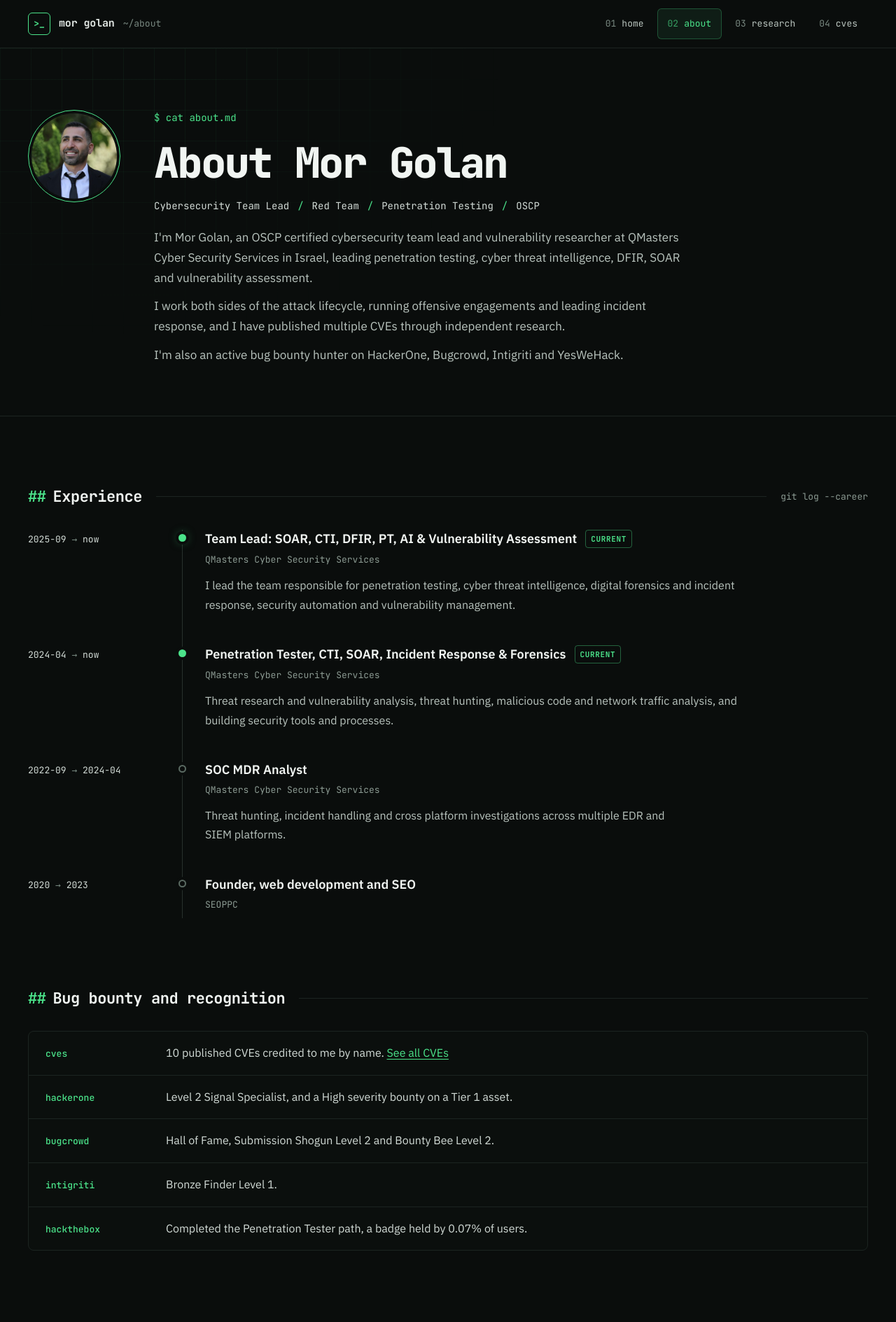
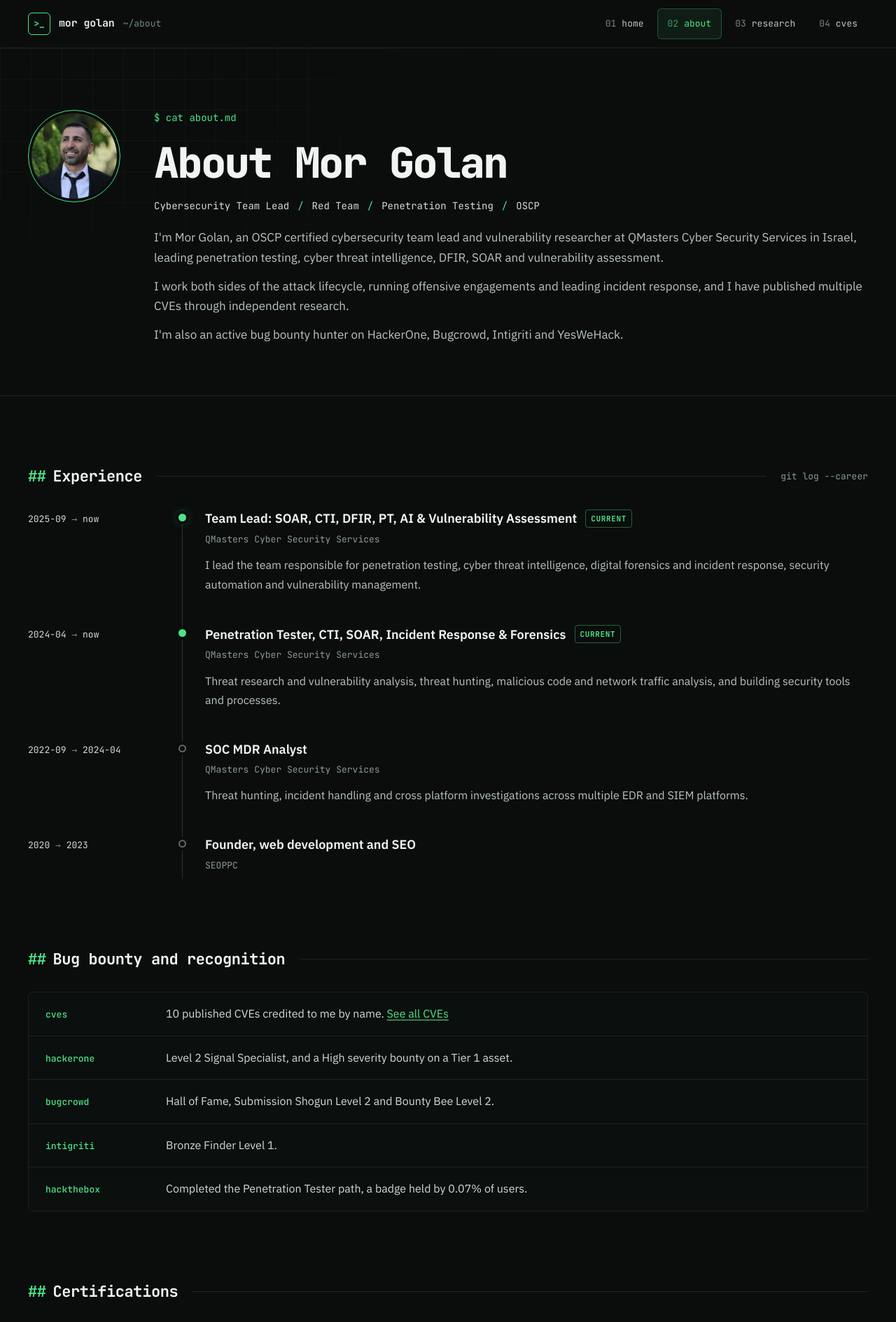
Before and after one commit to Mor-Golan/mor-golan.github.io, a Jekyll site: the page built from about/index.html, in a window 1280 px wide. Shown: the top 1889 px of the page at 70% size. Built offline with Jekyll 4.4.1, drawn with Linux system fonts in a browser that asks for light colours.

Commit message:
Let text and the profile card use the full width
Bio, ledes, excerpts and About text no longer stop at a fixed width,
and the profile.txt card is wide enough that its lines do not wrap.

```diff
--- a/_includes/intro.html
+++ b/_includes/intro.html
@@ -1,11 +1,11 @@
-{%- comment %}Role line and bio, one paragraph per sentence. Pass wide=true for the About page width.{% endcomment %}
+{%- comment %}Role line and bio, one paragraph per sentence.{% endcomment %}
 <p class="role">
   {%- assign roles = site.role | split: " | " %}
   {%- for r in roles %}
   <span>{{ r }}</span>{% unless forloop.last %}<span class="role-sep" aria-hidden="true">/</span>{% endunless %}
   {%- endfor %}
 </p>
-<div class="bio{% if include.wide %} bio-wide{% endif %}">
+<div class="bio">
   {%- assign sentences = site.bio | split: ". " %}
   {%- for s in sentences %}
   <p>{{ s }}{% unless forloop.last %}.{% endunless %}</p>
--- a/about/index.html
+++ b/about/index.html
@@ -21,7 +21,7 @@ description: About Mor Golan, cybersecurity team lead at QMasters, OSCP, penetra
     <div class="about-text">
       <p class="prompt">$ cat about.md</p>
       <h1 class="h1-page">About {{ site.name }}</h1>
-      {% include intro.html wide=true %}
+      {% include intro.html %}
     </div>
   </div>
 </section>
--- a/assets/css/style.css
+++ b/assets/css/style.css
@@ -243,7 +243,6 @@ h1 { margin: 0; color: var(--text-strong); font-family: var(--font-mono); font-w
 .h1-page { font-size: clamp(36px, 5.5vw, 60px); line-height: 1.05; letter-spacing: -0.04em; }
 
 .h1-post {
-  max-width: 1000px;
   font-size: clamp(28px, 4vw, 46px);
   line-height: 1.15;
   letter-spacing: -0.035em;
@@ -282,16 +281,14 @@ h1 { margin: 0; color: var(--text-strong); font-family: var(--font-mono); font-w
   display: flex;
   flex-direction: column;
   gap: 12px;
-  max-width: 640px;
   color: var(--text-body);
   font-size: 17px;
   line-height: 1.7;
 }
 
 .bio p { margin: 0; text-wrap: pretty; }
-.bio-wide { max-width: 760px; }
 
-.lede { max-width: 760px; margin: 0; color: var(--text-body); font-size: 18px; line-height: 1.65; text-wrap: pretty; }
+.lede { margin: 0; color: var(--text-body); font-size: 18px; line-height: 1.65; text-wrap: pretty; }
 
 .hero-facts {
   display: flex;
@@ -343,9 +340,8 @@ h1 { margin: 0; color: var(--text-strong); font-family: var(--font-mono); font-w
 .btn-primary .btn-arrow { color: inherit; }
 
 .terminal {
-  flex: 1 1 360px;
+  flex: 0 1 560px;
   min-width: 0;
-  max-width: 460px;
   overflow: hidden;
   border: 1px solid var(--line-2);
   border-radius: var(--radius-window);
@@ -605,7 +601,7 @@ h1 { margin: 0; color: var(--text-strong); font-family: var(--font-mono); font-w
 .row-date { flex: 0 0 110px; color: var(--text-muted); font-family: var(--font-mono); font-size: 13px; }
 .row-main { display: flex; flex: 1 1 480px; flex-direction: column; gap: 10px; min-width: 0; }
 .row-title { color: var(--text-strong); font-size: 17px; font-weight: 600; line-height: 1.4; text-wrap: pretty; }
-.row-excerpt { max-width: 820px; color: var(--text-body); font-size: 15px; line-height: 1.65; text-wrap: pretty; }
+.row-excerpt { color: var(--text-body); font-size: 15px; line-height: 1.65; text-wrap: pretty; }
 
 .row-meta { display: flex; flex-wrap: wrap; align-items: center; gap: 8px 12px; margin: 0; }
 .row-cve { color: var(--accent); font-family: var(--font-mono); font-size: 12px; font-weight: 500; }
@@ -889,7 +885,7 @@ h1 { margin: 0; color: var(--text-strong); font-family: var(--font-mono); font-w
 
 .tl-org { margin: 0 0 12px; color: var(--text-muted); font-family: var(--font-mono); font-size: 13px; }
 .tl-item:last-child .tl-org { margin-bottom: 0; }
-.tl-body p.tl-desc { max-width: 760px; margin: 0; color: var(--text-body); font-size: 16px; line-height: 1.7; text-wrap: pretty; }
+.tl-body p.tl-desc { margin: 0; color: var(--text-body); font-size: 16px; line-height: 1.7; text-wrap: pretty; }
 
 .kv {
   display: grid;
@@ -948,7 +944,7 @@ h1 { margin: 0; color: var(--text-strong); font-family: var(--font-mono); font-w
   text-decoration: none;
 }
 
-.statement { max-width: 820px; margin: 0; color: var(--text-2); font-size: 18px; line-height: 1.7; text-wrap: pretty; }
+.statement { margin: 0; color: var(--text-2); font-size: 18px; line-height: 1.7; text-wrap: pretty; }
 
 /* Writeups */
 
```
